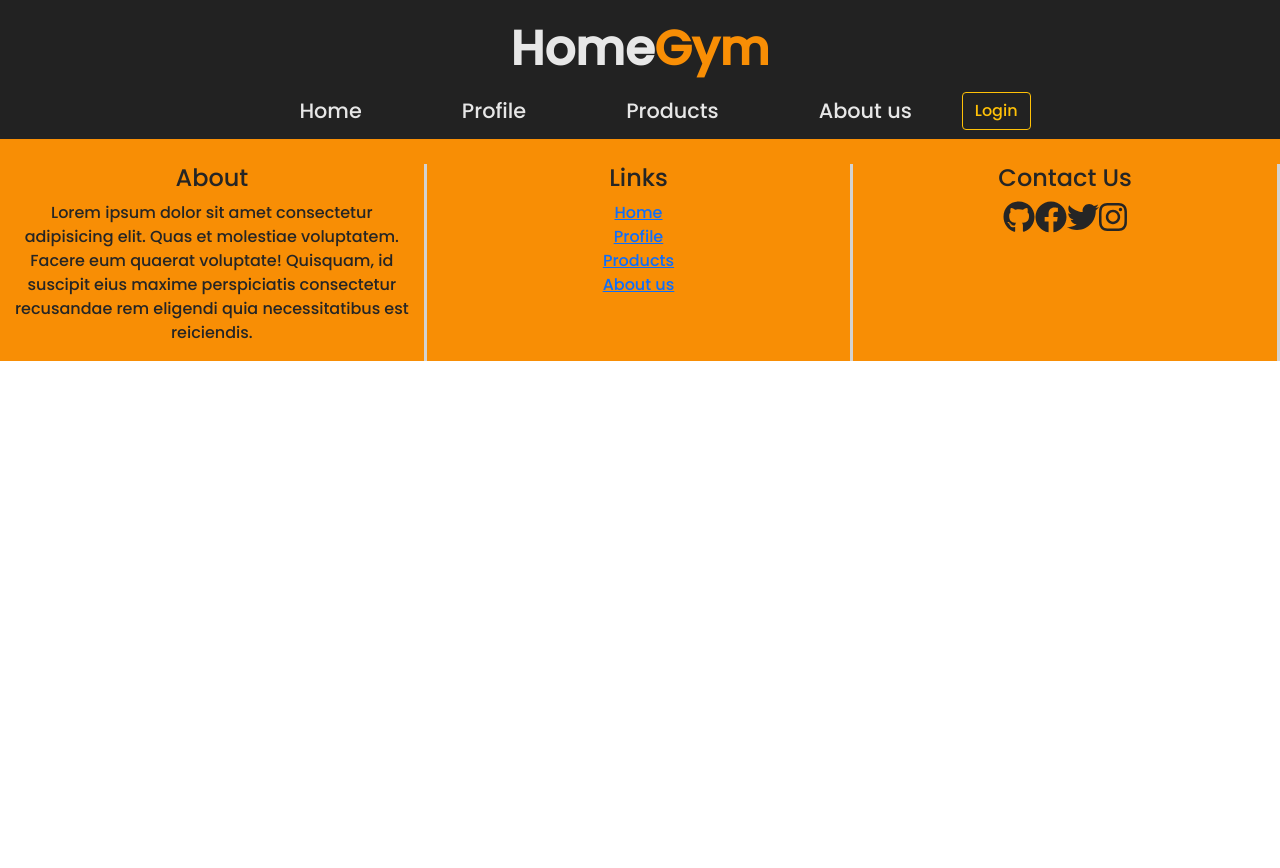
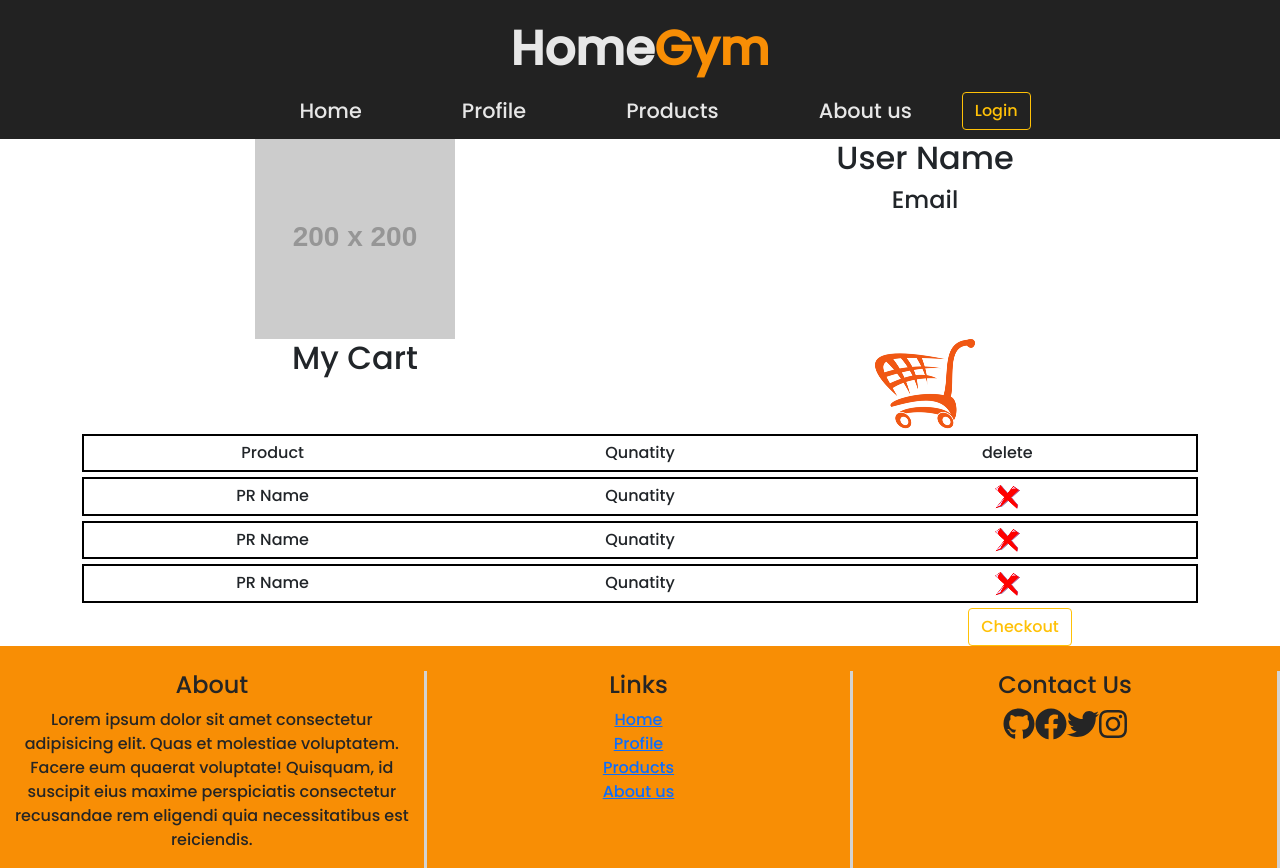
Before and after one commit to CodeSeed301/HomeGym-front-end, a React (Create React App) app: page /profile in a window 1280 px wide. Before the commit the page ends 800 px from the top, so only its background shows below. Built offline with nearby package versions, Linux system fonts and the light colour scheme.

Commit message:
edit profile page

```diff
--- a/src/App.js
+++ b/src/App.js
@@ -2,6 +2,7 @@ import React, { Component } from "react";
 import "bootstrap/dist/css/bootstrap.min.css";
 import Products from "./components/Products";
 import Home from './components/Home';
+import Profile from './components/Profile';
 import {
   BrowserRouter as Router,
   Switch,
@@ -26,6 +27,9 @@ export class App extends Component {
             <Route exact path="/products">
               <Products />
             </Route>
+            <Route exact path="/profile">
+              <Profile />
+            </Route>
           </Switch>
           <Footer />
         </Router>
--- /dev/null
+++ b/src/components/CartSection.js
@@ -0,0 +1,64 @@
+import React, { Component } from "react";
+import Container from "react-bootstrap/Container";
+import Row from "react-bootstrap/Row";
+import Col from "react-bootstrap/Col";
+import cartIcon from "../assets/images/cartIcon.png";
+import deletePro from "../assets/images/deletePro.png";
+import Button from "react-bootstrap/Button";
+
+export class cartSection extends Component {
+  render() {
+    return (
+      <div>
+        <Container style={{ textAlign: "center" }}>
+          <Row>
+            <Col>
+              <h2>My Cart</h2>
+            </Col>
+            <Col>
+              <img src={cartIcon} alt="carIcon" />
+            </Col>
+          </Row>
+
+          <Row>
+
+            <Col>
+            <Row style={{ border:'2px solid black',padding:'5px' ,margin:'5px 0'}}>
+                <Col>Product</Col>
+                <Col>Qunatity</Col>
+                <Col>delete</Col>
+              </Row>
+              <Row style={{border:'2px solid black' , padding:'5px' ,margin:'5px 0'}}>
+                <Col>PR Name</Col>
+                <Col>Qunatity</Col>
+                <Col><img src={deletePro} alt="delete" /></Col>
+              </Row>
+
+              <Row style={{border:'2px solid black' , padding:'5px' ,margin:'5px 0'}}>
+                <Col>PR Name</Col>
+                <Col>Qunatity</Col>
+                <Col><img src={deletePro} alt="delete" /></Col>
+              </Row>
+
+              <Row style={{border:'2px solid black' , padding:'5px' ,margin:'5px 0'}}>
+                <Col>PR Name</Col>
+                <Col>Qunatity</Col>
+                <Col><img src={deletePro} alt="delete" /></Col>
+              </Row>
+
+              <Row>
+                <Col></Col>
+                <Col></Col>
+                <Col>
+                  <Button variant="outline-warning">Checkout</Button>
+                </Col>
+              </Row>
+            </Col>
+          </Row>
+        </Container>
+      </div>
+    );
+  }
+}
+
+export default cartSection;
--- a/src/components/Footer.js
+++ b/src/components/Footer.js
@@ -3,8 +3,8 @@ import Container from "react-bootstrap/Container";
 import Row from "react-bootstrap/Row";
 import Col from "react-bootstrap/Col";
 import { FontAwesomeIcon } from '@fortawesome/react-fontawesome'
+import {faInstagram, faFacebook , faTwitter, faGithub}  from '@fortawesome/free-brands-svg-icons'
 // import { fab } from '@fortawesome/free-brands-svg-icons'
-import {faInstagram, faFacebook , faTwitter, faGithub}  from '@fortawesome/free-brands-svg-icons'
 
 export class Footer extends Component {
   render() {
@@ -44,7 +44,7 @@ export class Footer extends Component {
                     <FontAwesomeIcon icon={faGithub} size="2x"/>
                     <FontAwesomeIcon icon={faFacebook} size="2x"/>
                     <FontAwesomeIcon icon={faTwitter} size="2x"/>
-                    <FontAwesomeIcon icon={faInstagram} size="2x"/>
+                    <FontAwesomeIcon icon={faInstagram} size="2x" />
 
                 </div>
             </Col>
--- /dev/null
+++ b/src/components/Profile.js
@@ -0,0 +1,33 @@
+import React, { Component } from "react";
+import CartSection from "./CartSection";
+import Container from "react-bootstrap/Container";
+import Row from "react-bootstrap/Row";
+import Col from "react-bootstrap/Col";
+
+
+export class profile extends Component {
+  render() {
+    return (
+      <div>
+        <Container style={{ textAlign: "center" }}>
+          <Row>
+            <Col>
+              <img src="https://via.placeholder.com/200x200/000000" alt="" />
+            </Col>
+            <Col>
+              <div>
+                <h2>User Name</h2>
+
+                <h4>Email</h4>
+              </div>
+            </Col>
+          </Row>
+        </Container>
+        <CartSection />
+
+      </div>
+    );
+  }
+}
+
+export default profile;
```
Also changed, not shown: src/assets/images/cartIcon.png (added), src/assets/images/deletePro.png (added).
